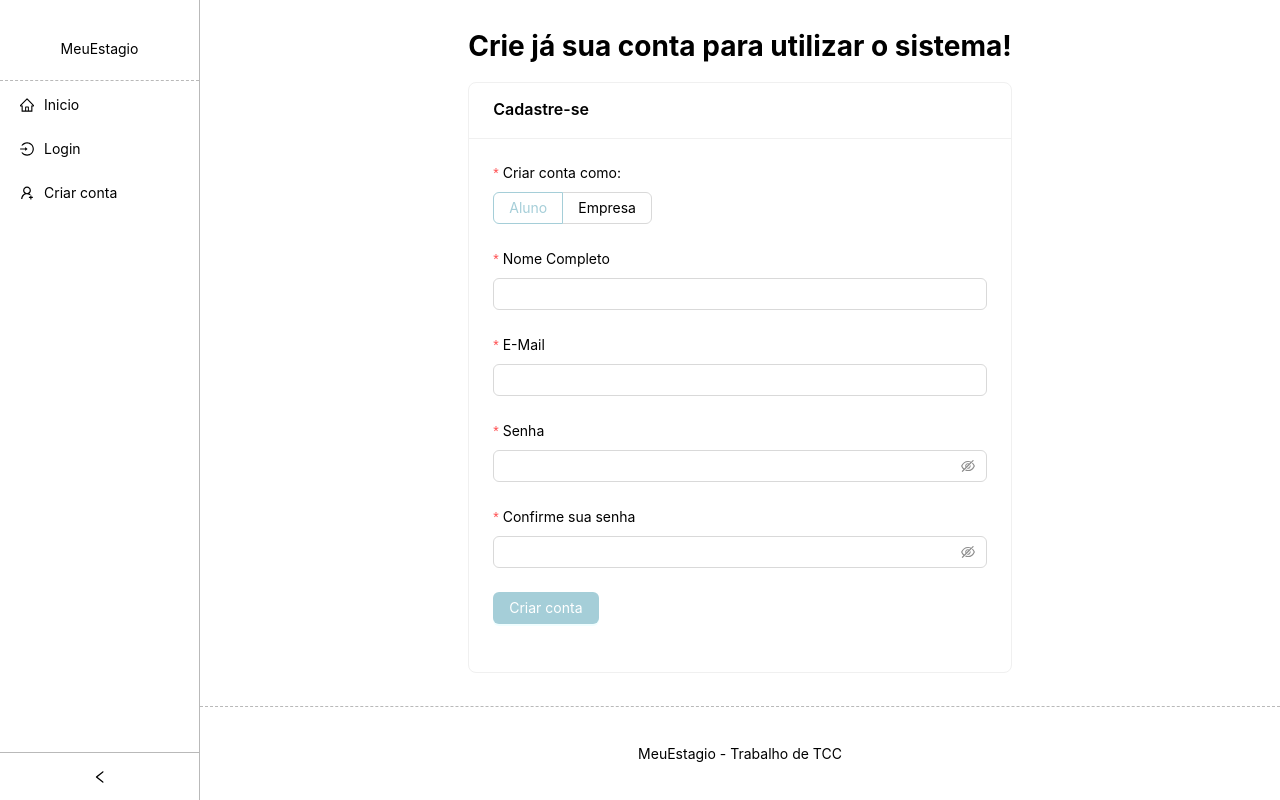
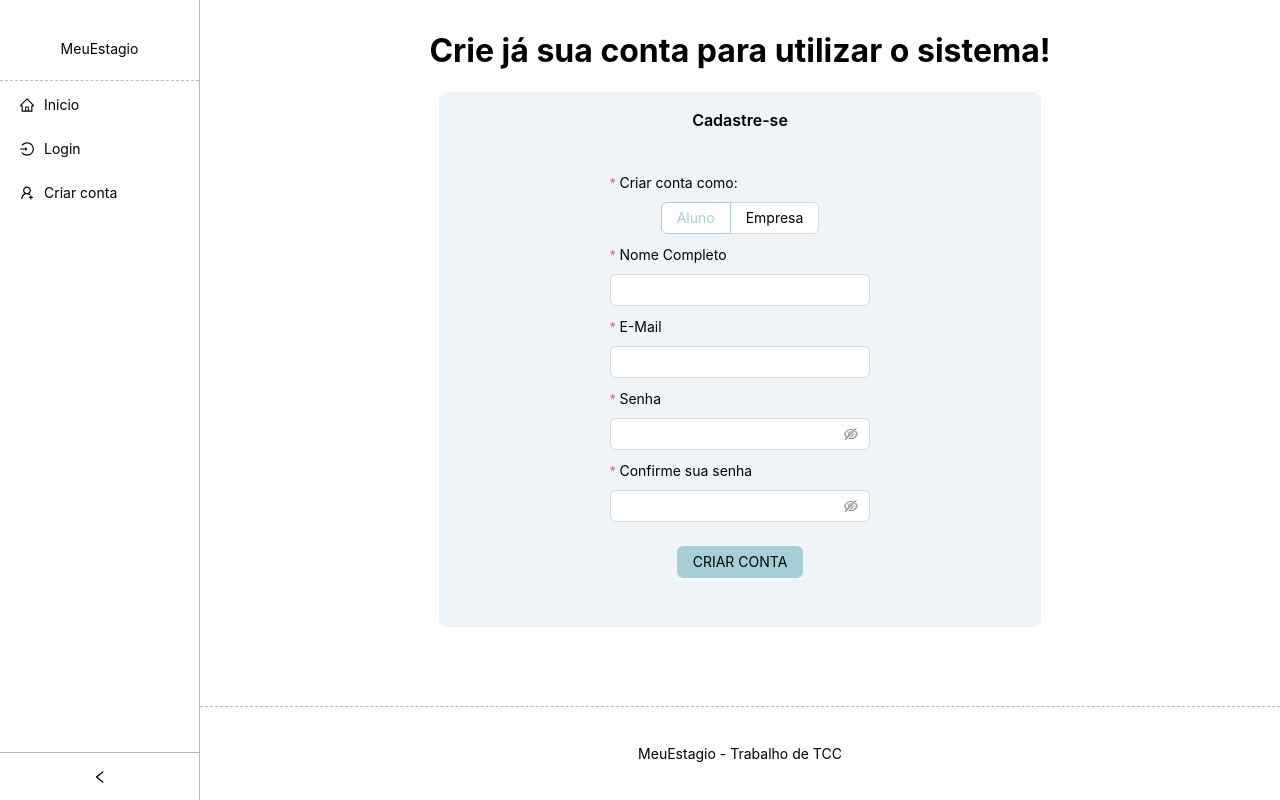
Before and after one commit to guilhermeferreira7/meuestagio, a Next.js app in the folder client/: page /create-account in a window 1280 px wide. Built offline with nearby package versions, Linux system fonts and the light colour scheme; what vm would draw is missing.

Commit message:
refactor: removed unused code lines

```diff
--- a/client/src/pages/create-account/student/index.tsx
+++ b/client/src/pages/create-account/student/index.tsx
@@ -5,7 +5,7 @@ import { useRouter } from "next/router";
 
 import { API_BASE_URL } from "../../../../services/constants";
 import styles from "./styles.module.css";
-import { saveStudent } from "../../../../services/users/student-service";
+import { saveStudent } from "../../../../services/student/student-service";
 import { api } from "../../../../services/api/api";
 import { getAPIClient } from "../../../../services/api/clientApi";
 
--- a/client/src/pages/create-account/styles.module.css
+++ b/client/src/pages/create-account/styles.module.css
@@ -0,0 +1,28 @@
+.header {
+  font-size: 16px;
+  text-align: center;
+}
+
+.formCard {
+  display: flex;
+  flex-direction: column;
+  align-items: center;
+  background-color: #eff4f8;
+  margin: 0 10px;
+}
+
+.buttonLogin {
+  text-align: center;
+}
+
+.buttonLogin button {
+  background-color: #a5ced8;
+  /* background-color: #71c6ff; */
+  color: black;
+  text-transform: uppercase;
+}
+
+.formItem {
+  margin: 0 0 10px;
+  text-align: center;
+}
```
Also changed, not shown: client/src/pages/student/dashboard/index.tsx (+0 -10 lines).
